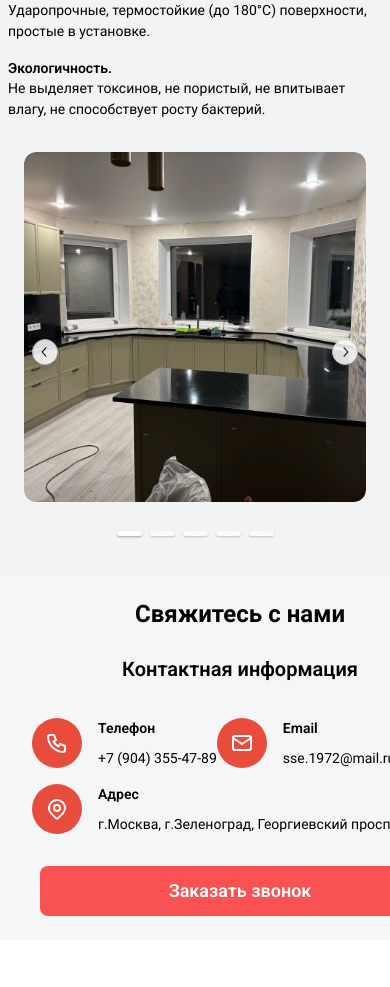
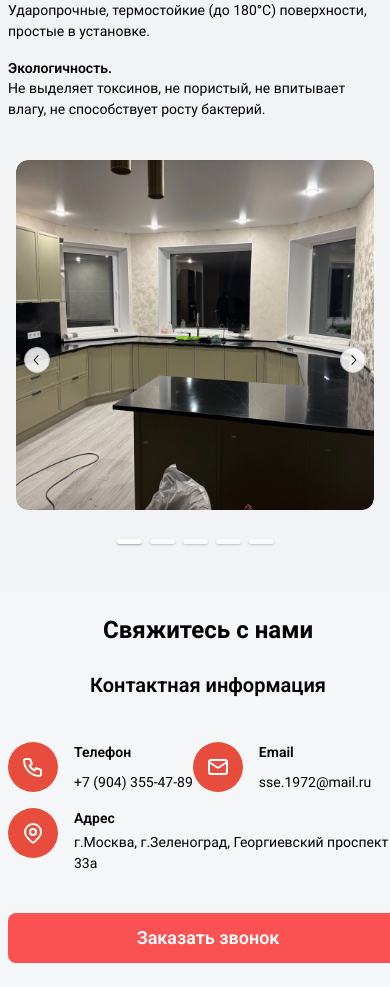
Before and after one commit to hahufadisa/stipstone-frontend, a React (Vite) app: page / in a window 390 px wide. Shown: the part 4842-5829 px from the top of the page. Before the commit the page ends 5782 px from the top, so only its background shows below. Built offline with nearby package versions, Linux system fonts and the light colour scheme; a web font is replaced by a local one.

Commit message:
fix: verstka

```diff
--- a/src/components/Sections/ContactInfoList.tsx
+++ b/src/components/Sections/ContactInfoList.tsx
@@ -36,11 +36,11 @@ const ContactInfoList: React.FC = () => {
           {textContent.contact.contactInfo.title}
         </Text>
 
-        <Grid className="contact-grid">
+        <Grid className="contact-grid" gutter={"none"}>
           {contactItems.map((item, index) => (
             <Flex key={index}>
               <Box className="contact-item">
-                <Group gap="md" align="flex-start">
+                <Group align="flex-start">
                   <Box className="contact-icon">{item.icon}</Box>
                   <Stack gap="xs" style={{ flex: 1 }}>
                     <Text fw={600} size="sm">
--- a/src/components/Sections/ProductGallery.tsx
+++ b/src/components/Sections/ProductGallery.tsx
@@ -13,12 +13,13 @@ const ProductGallery = () => {
       viewport={{ once: true }}
     >
       <Box className="products-gallery">
-        <Container size="xl" mt={useMatches({ base: "md", sm: "xl" })}>
+        <Container size="xl" mt={useMatches({ base: "md", sm: "xl" })} p={"md"}>
           <Carousel
             withIndicators
             height={400}
             slideSize={slideSize}
             slideGap="md"
+            p={0}
           >
             {textContent.products.gallery.map((item) => (
               <Carousel.Slide key={item.id}>
--- a/src/components/Sections/ProductsSection.tsx
+++ b/src/components/Sections/ProductsSection.tsx
@@ -63,7 +63,7 @@ const ProductsSection: React.FC = () => {
               <ProductFeatures />
             </Grid.Col>
 
-            <Grid.Col span={{ base: 12, md: 6 }}>
+            <Grid.Col span={{ base: 12, md: 6 }} p={0}>
               <ProductGallery />
             </Grid.Col>
           </Grid>
--- a/src/styles/components.scss
+++ b/src/styles/components.scss
@@ -214,7 +214,6 @@
 
   @media (max-width: 768px) {
     height: auto;
-    padding: 2rem;
     border-top: none;
     justify-content: space-between;
   }
@@ -253,6 +252,7 @@
 
 .contact-grid {
   max-width: 100%;
+  grid-template-columns: repeat(3, 1fr);
 }
 
 .contact-icon {
```
